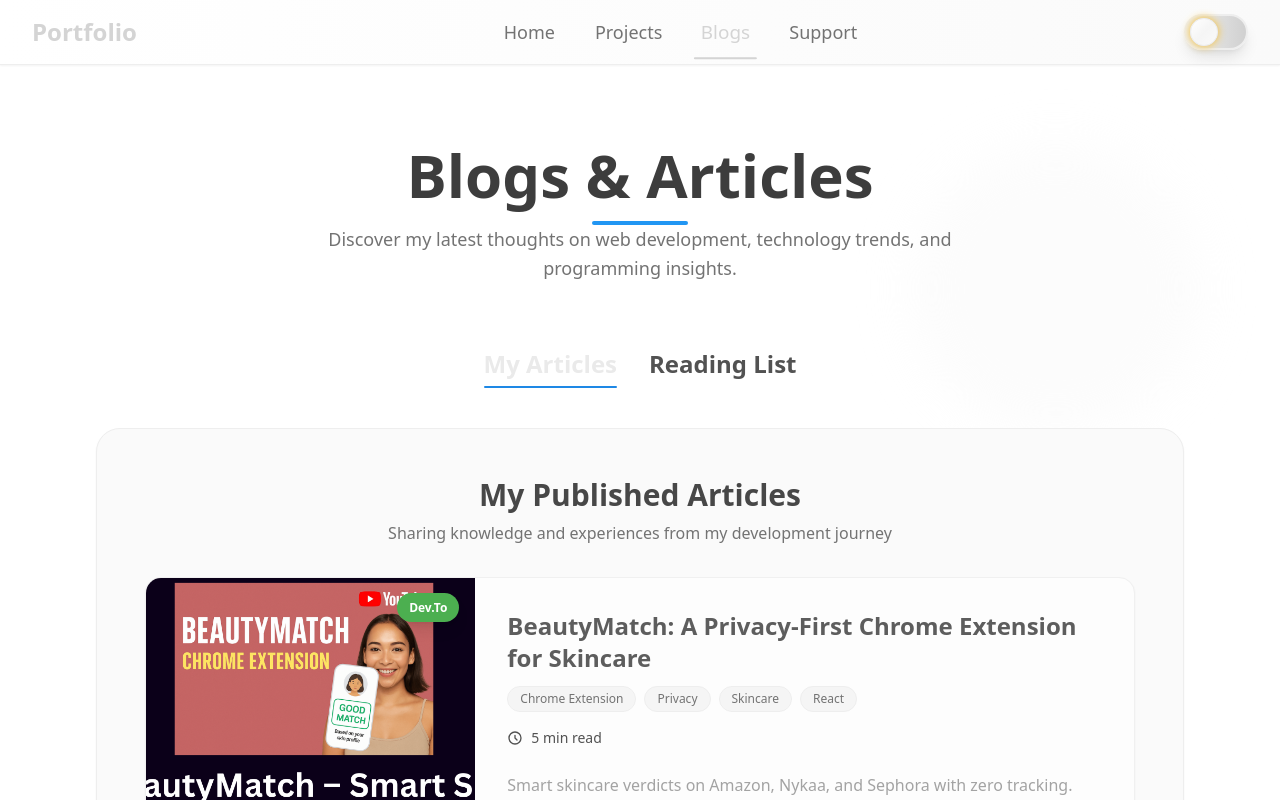
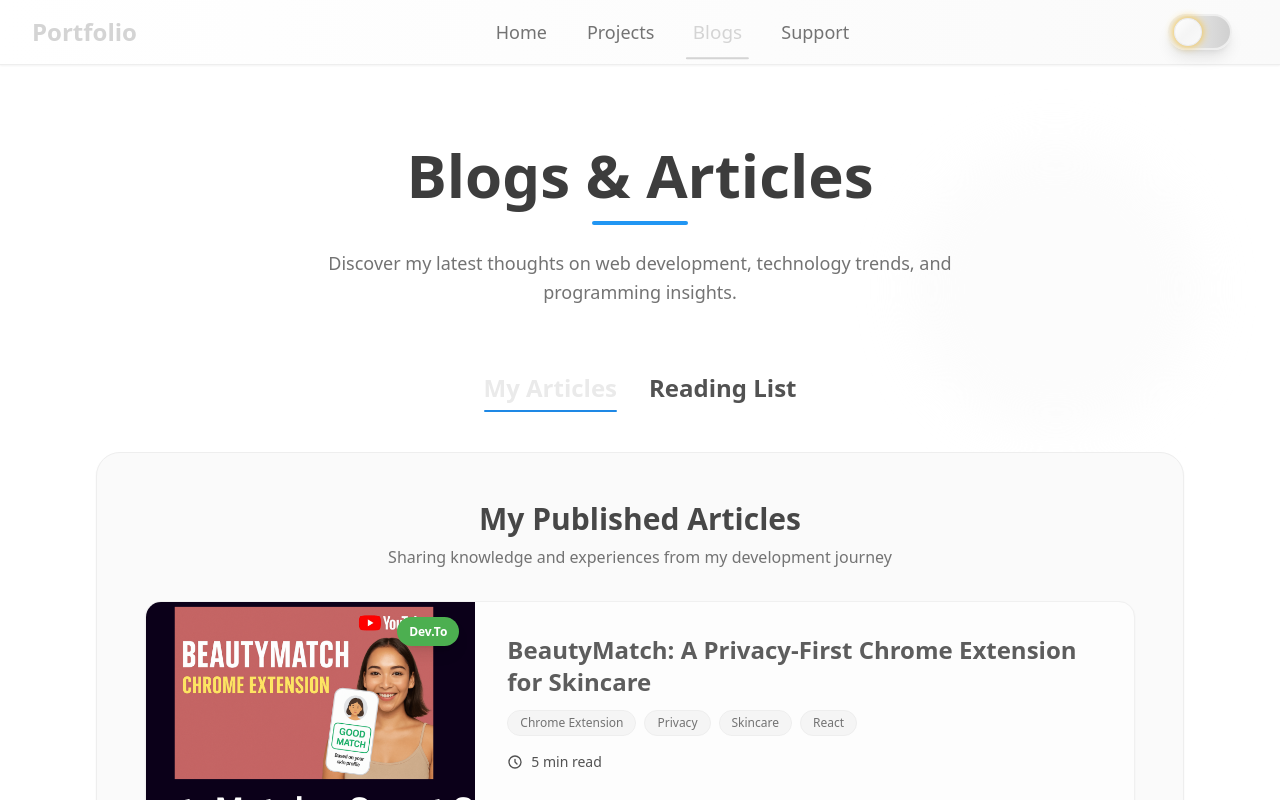
Before and after one commit to Soumyodeep-Dey/SD-portfolio, a React (Vite) app: page /blogs in a window 1280 px wide. Shown: the top 800 px of the page. Built offline with nearby package versions, Linux system fonts and the light colour scheme.

Commit message:
style: reduce the toggle button a bit

```diff
--- a/src/components/Blogs/Blogs.jsx
+++ b/src/components/Blogs/Blogs.jsx
@@ -117,6 +117,7 @@ function Blogs() {
             Blogs & Articles
           </h1>
           <div className="w-24 h-1 bg-primary-500 mx-auto rounded-full" />
+          <br />
           <p className="text-lg text-dark-700 dark:text-light-700 max-w-2xl mx-auto leading-relaxed">
             Discover my latest thoughts on web development, technology trends, and programming insights.
           </p>
--- a/src/components/Header/Header.jsx
+++ b/src/components/Header/Header.jsx
@@ -48,11 +48,13 @@ function Header() {
 
           {/* Theme Toggle & Mobile Menu Button */}
           <div className="flex items-center space-x-4">
-            <ThemeBtn />
+            <div className="w-8 h-8 md:w-auto md:h-auto flex items-center pr-4">
+              <ThemeBtn />
+            </div>
             <div className="md:hidden">
               <button
                 onClick={toggleMenu}
-                className="inline-flex items-center justify-center p-2 rounded-md text-dark-700 dark:text-light-300 hover:text-dark-900 dark:hover:text-light-50 hover:bg-light-200 dark:hover:bg-dark-200 focus:outline-none focus:ring-2 focus:ring-inset focus:ring-primary-500"
+                className="inline-flex items-center justify-center p-2 rounded-md text-dark-700 dark:text-light-300 hover:text-dark-900 dark:hover:text-light-50 hover:bg-light-200 dark:hover:bg-dark-200 focus:outline-none focus:ring-2 focus:ring-inset focus:ring-primary-500 ml-4"
                 aria-controls="mobile-menu"
                 aria-expanded={isMenuOpen}
               >
--- a/src/components/Projects/Projects.jsx
+++ b/src/components/Projects/Projects.jsx
@@ -136,6 +136,7 @@ function Projects() {
             My Projects
           </h1>
           <div className="w-24 h-1 bg-primary-500 mx-auto rounded-full" />
+          <br />
           <p className="text-lg text-dark-700 dark:text-light-700 max-w-2xl mx-auto leading-relaxed">
             A collection of projects showcasing my journey in web development, from simple utilities to complex full-stack applications.
           </p>
```
